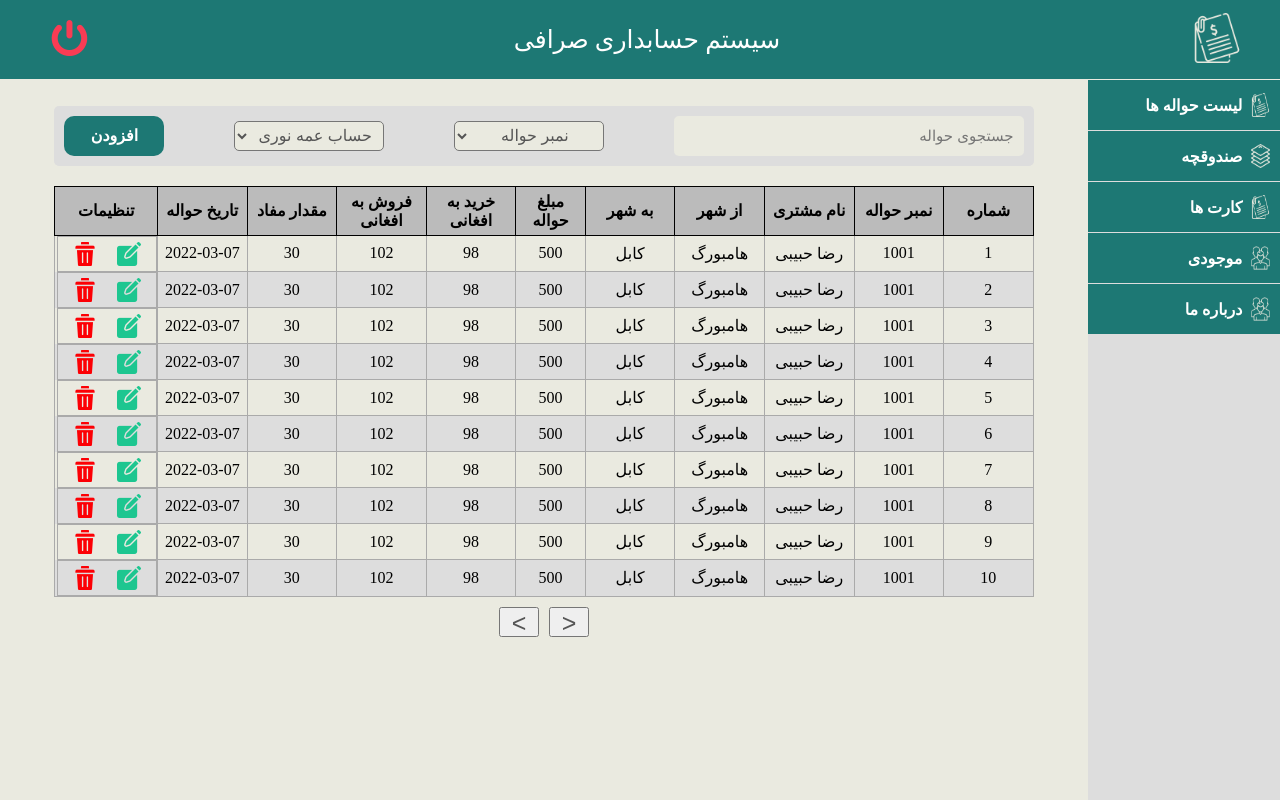
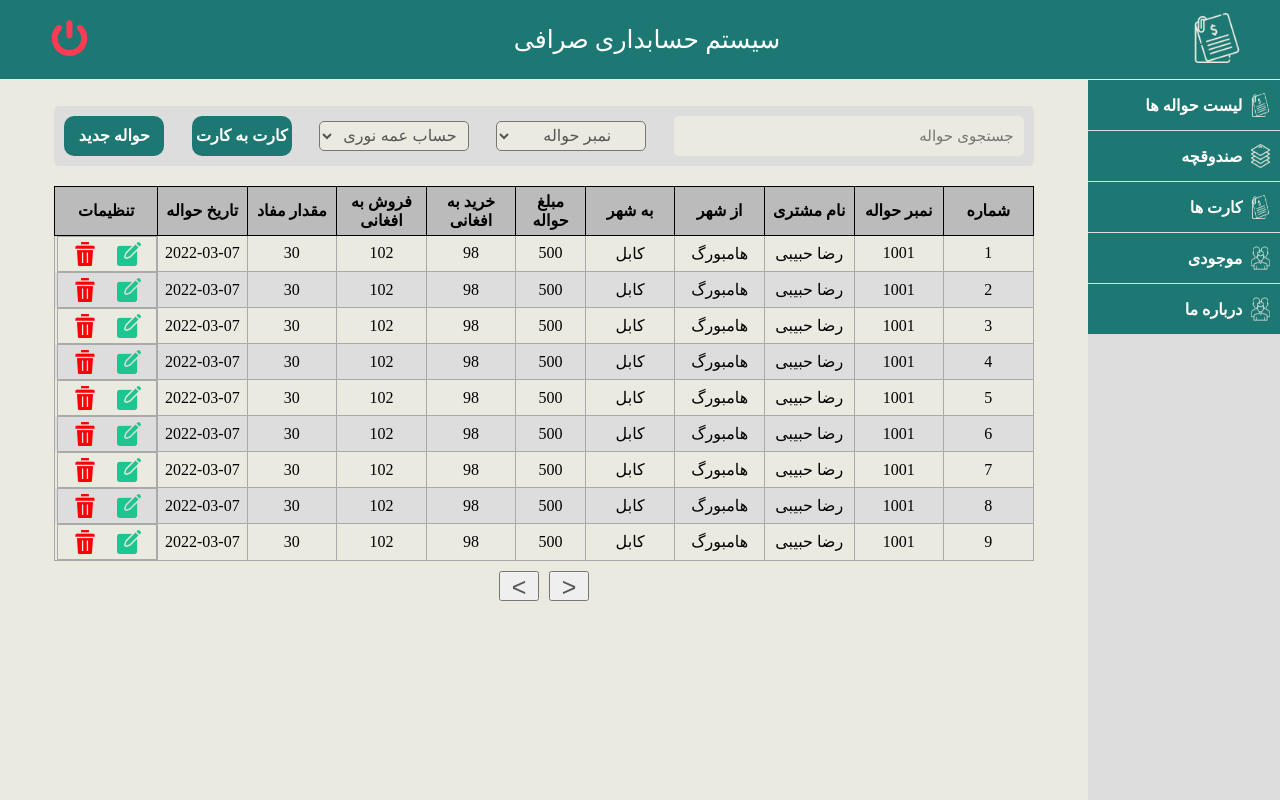
Before and after one commit to RezaHabibi1001/ExchangeFront, a React (Create React App) app: page /home in a window 1280 px wide. Built offline with nearby package versions, Linux system fonts and the light colour scheme.

Commit message:
installing zustand

```diff
--- a/package.json
+++ b/package.json
@@ -10,7 +10,8 @@
     "react-dom": "^18.2.0",
     "react-router-dom": "^6.6.0",
     "react-scripts": "5.0.1",
-    "web-vitals": "^2.1.4"
+    "web-vitals": "^2.1.4",
+    "zustand": "^4.3.2"
   },
   "scripts": {
     "start": "react-scripts start",
--- a/src/Components/Home/Home.jsx
+++ b/src/Components/Home/Home.jsx
@@ -3,11 +3,14 @@ import { Search } from "../StaticComponents/Search";
 import { SideBar } from "../StaticComponents/SideBar";
 import { useState } from "react";
 import "../../Styles/Home/Home.css";
-
+import { useGlobal } from "../../zustand";
 export function Home() {
+  const items = useGlobal((state) => state.items);
+  const handleItems = useGlobal((state) => state.hamdleItems);
   const [cardToCard, setcardToCard] = useState(false);
   const [normaHavala, setNormalHavala] = useState(false);
   const [havalaTypeSelected, setHavalaTypeSelected] = useState("");
+  console.log("havalaTypeSelected", havalaTypeSelected);
   let havalaData = {};
   const [info, setInfo] = useState({
     havalaNumber1: "",
@@ -20,178 +23,46 @@ export function Home() {
     sellPrice: "",
     safeAmount: "",
   });
-  function handleForm(e) {
+  function handleNormalHavala(e) {
     e.preventDefault();
     havalaData = {
-      id: "1",
-      havala_type: e.target.havala_type?.value,
+      havala_type: "normal",
       havala_number1: e.target.havala_number1?.value,
-      havala_number2: e.target.havala_number2?.value || null,
-      from_card: e.target.from_card?.value || null,
-      to_card: e.target.to_card?.value || null,
+      havala_number2: e.target.havala_number2?.value,
+      from_card: null,
+      to_card: null,
       from_city: e.target.from_city?.value,
       to_city: e.target.to_city?.value,
       havala_amount: e.target.havala_amount?.value,
       fromMoney_toMoney: e.target.fromMoney_toMoney?.value,
       purchased_price: e.target.purchased_price?.value,
       sell_price: e.target.sell_price?.value,
-      commision_amount: e.target.commision_amount?.value || 0,
+      commision_amount: e.target.commision_amount?.value,
       safe_amount: e.target.safe_amount?.value,
-      something: e.target.something?.value || null,
     };
-    console.log(havalaData);
+    console.log("normal havala ", havalaData);
+    handleItems([...items, havalaData]);
   }
-  const [data, setData] = useState([
-    {
-      id: "49384934",
-      havala_type: "کارت به کارت",
-      number_havala: "1001",
-      fullName: "رضا حبیبی",
-      from_city: "هامبورگ",
-      to_city: "کابل",
-      purchased_price: 98,
-      sell_price: 102,
-      havala_amount: 500,
-      // safe: ((sell_price - purchased_price) * havala_amount) / purchased_price,
-      commision: 100,
-      safe: 30,
-      havala_date: "2022-03-07",
-    },
-    {
-      id: "49384934",
-      havala_type: "کارت به کارت",
-      number_havala: "1001",
-      fullName: "رضا حبیبی",
-      from_city: "هامبورگ",
-      to_city: "کابل",
+  function handleCardtoCard(e) {
+    e.preventDefault();
+    havalaData = {
+      havala_type: "card_to_card",
+      havala_number1: e.target.havala_number1?.value,
+      havala_number2: null,
+      from_card: e.target.from_card?.value,
+      to_card: e.target.to_card?.value,
+      from_city: e.target.from_city?.value,
+      to_city: e.target.to_city?.value,
+      havala_amount: e.target.havala_amount?.value,
+      fromMoney_toMoney: e.target.fromMoney_toMoney?.value,
+      purchased_price: e.target.purchased_price?.value,
+      commision_amount: 0,
+      sell_price: e.target.sell_price?.value,
+      safe_amount: e.target.safe_amount?.value,
+    };
+    console.log("card to card  data ", havalaData);
+  }
 
-      purchased_price: 98,
-      sell_price: 102,
-      havala_amount: 500,
-      // safe: ((sell_price - purchased_price) * havala_amount) / purchased_price,
-      safe: 30,
-      havala_date: "2022-03-07",
-    },
-    {
-      id: "49384934",
-      havala_type: "کارت به کارت",
-      number_havala: "1001",
-      fullName: "رضا حبیبی",
-      from_city: "هامبورگ",
-      to_city: "کابل",
-
-      purchased_price: 98,
-      sell_price: 102,
-      havala_amount: 500,
-      // safe: ((sell_price - purchased_price) * havala_amount) / purchased_price,
-      safe: 30,
-      havala_date: "2022-03-07",
-    },
-    {
-      id: "49384934",
-      havala_type: "کارت به کارت",
-      number_havala: "1001",
-      fullName: "رضا حبیبی",
-      from_city: "هامبورگ",
-      to_city: "کابل",
-
-      purchased_price: 98,
-      sell_price: 102,
-      havala_amount: 500,
-      // safe: ((sell_price - purchased_price) * havala_amount) / purchased_price,
-      safe: 30,
-      havala_date: "2022-03-07",
-    },
-    {
-      id: "49384934",
-      havala_type: "کارت به کارت",
-      number_havala: "1001",
-      fullName: "رضا حبیبی",
-      from_city: "هامبورگ",
-      to_city: "کابل",
-
-      purchased_price: 98,
-      sell_price: 102,
-      havala_amount: 500,
-      // safe: ((sell_price - purchased_price) * havala_amount) / purchased_price,
-      safe: 30,
-      havala_date: "2022-03-07",
-    },
-    {
-      id: "49384934",
-      havala_type: "کارت به کارت",
-      number_havala: "1001",
-      fullName: "رضا حبیبی",
-      from_city: "هامبورگ",
-      to_city: "کابل",
-
-      purchased_price: 98,
-      sell_price: 102,
-      havala_amount: 500,
-      // safe: ((sell_price - purchased_price) * havala_amount) / purchased_price,
-      safe: 30,
-      havala_date: "2022-03-07",
-    },
-    {
-      id: "49384934",
-      havala_type: "کارت به کارت",
-      number_havala: "1001",
-      fullName: "رضا حبیبی",
-      from_city: "هامبورگ",
-      to_city: "کابل",
-
-      purchased_price: 98,
-      sell_price: 102,
-      havala_amount: 500,
-      // safe: ((sell_price - purchased_price) * havala_amount) / purchased_price,
-      safe: 30,
-      havala_date: "2022-03-07",
-    },
-    {
-      id: "49384934",
-      havala_type: "کارت به کارت",
-      number_havala: "1001",
-      fullName: "رضا حبیبی",
-      from_city: "هامبورگ",
-      to_city: "کابل",
-
-      purchased_price: 98,
-      sell_price: 102,
-      havala_amount: 500,
-      // safe: ((sell_price - purchased_price) * havala_amount) / purchased_price,
-      safe: 30,
-      havala_date: "2022-03-07",
-    },
-    {
-      id: "49384934",
-      havala_type: "کارت به کارت",
-      number_havala: "1001",
-      fullName: "رضا حبیبی",
-      from_city: "هامبورگ",
-      to_city: "کابل",
-
-      purchased_price: 98,
-      sell_price: 102,
-      havala_amount: 500,
-      // safe: ((sell_price - purchased_price) * havala_amount) / purchased_price,
-      safe: 30,
-      havala_date: "2022-03-07",
-    },
-    {
-      id: "49384934",
-      havala_type: "کارت به کارت",
-      number_havala: "1001",
-      fullName: "رضا حبیبی",
-      from_city: "هامبورگ",
-      to_city: "کابل",
-      purchased_price: 98,
-      sell_price: 102,
-      havala_amount: 500,
-      // safe: ((sell_price - purchased_price) * havala_amount) / purchased_price,
-      safe: 30,
-      havala_date: "2022-03-07",
-    },
-  ]);
   return (
     <div className="container">
       <Header />
@@ -207,18 +78,8 @@ export function Home() {
             <span>افزودن حواله جدید</span>
             <img src="bills.png" alt="logo" />
           </div>
-          <form onSubmit={handleForm}>
+          <form onSubmit={handleNormalHavala}>
             <div className="addNormalHavala-body">
-              <select
-                id="havala_type"
-                name="havala_type"
-                className="addNormalHavala-body-input currency-type"
-                onSelect={(value) => setHavalaTypeSelected(value)}
-              >
-                <option>نوعیت حواله را انتخاب نمایید</option>
-                <option value="card_to_card">کارت به کارت</option>
-                <option value="normal">معمولی</option>
-              </select>
               <input
                 type="text"
                 name="havala_number1"
@@ -227,37 +88,12 @@ export function Home() {
                 placeholder="نمبر حواله اول "
                 className="addNormalHavala-body-input"
               />
-              {havalaTypeSelected == "normal" ? (
-                <input
-                  type="text"
-                  name="havala_number2"
-                  id="havala_number2"
-                  defaultValue={info.havalaNumber2}
-                  placeholder="نمبر حواله دوم "
-                  className="addNormalHavala-body-input"
-                />
-              ) : null}
-              <select className="addCardToCard-body-input currency-type">
-                <option>کارت را انتخاب نمایید</option>
-                <option>بانک صادرات --- ۸۴۷۸۳۴۸۳۴۷</option>
-                <option>بانک ملت --- ۸۳۴۹۷۴۸۳۵۴ </option>
-                <option>بانک صادرات --- ۸۴۷۸۳۴۸۳۴۷</option>
-                <option>بانک ملت --- ۸۳۴۹۷۴۸۳۵۴ </option>
-              </select>
               <input
                 type="text"
-                name="from_card"
-                id="from_card"
-                defaultValue={info.havalaNumber1}
-                placeholder="شماره کارت مبدا "
-                className="addNormalHavala-body-input"
-              />
-              <input
-                type="text"
-                name="to_card"
-                id="to_card"
+                name="havala_number2"
+                id="havala_number2"
                 defaultValue={info.havalaNumber2}
-                placeholder="شماره کارت مقصد"
+                placeholder="نمبر حواله دوم "
                 className="addNormalHavala-body-input"
               />
               <input
@@ -350,6 +186,132 @@ export function Home() {
           </form>
         </div>
       ) : null}
+      {cardToCard ? (
+        <div className="addNormalHavala-content">
+          <div className="addNormalHavala-header">
+            <img
+              src="close.png"
+              alt="close"
+              onClick={() => setcardToCard(false)}
+            />
+            <span>افزودن حواله جدید</span>
+            <img src="bills.png" alt="logo" />
+          </div>
+          <form onSubmit={handleCardtoCard}>
+            <div className="addNormalHavala-body">
+              <input
+                type="text"
+                name="havala_number1"
+                id="havala_number1"
+                defaultValue={info.havalaNumber1}
+                placeholder="نمبر حواله اول "
+                className="addNormalHavala-body-input"
+              />
+              <select className="addCardToCard-body-input currency-type">
+                <option>کارت را انتخاب نمایید</option>
+                <option>بانک صادرات --- ۸۴۷۸۳۴۸۳۴۷</option>
+                <option>بانک ملت --- ۸۳۴۹۷۴۸۳۵۴ </option>
+                <option>بانک صادرات --- ۸۴۷۸۳۴۸۳۴۷</option>
+                <option>بانک ملت --- ۸۳۴۹۷۴۸۳۵۴ </option>
+              </select>
+              <input
+                type="text"
+                name="from_card"
+                id="from_card"
+                defaultValue={info.havalaNumber1}
+                placeholder="شماره کارت مبدا "
+                className="addNormalHavala-body-input"
+              />
+              <input
+                type="text"
+                name="to_card"
+                id="to_card"
+                defaultValue={info.havalaNumber2}
+                placeholder="شماره کارت مقصد"
+                className="addNormalHavala-body-input"
+              />
+              <input
+                type="text"
+                name="customer_name"
+                id="customer_name"
+                defaultValue={info.customerName}
+                placeholder="نام مشتری"
+                className="addNormalHavala-body-input"
+              />
+              <input
+                type="text"
+                name="from_city"
+                id="from_city"
+                defaultValue={info.fromCity}
+                placeholder="از شهر "
+                className="addNormalHavala-body-input"
+              />{" "}
+              <input
+                type="text"
+                name="to_city"
+                id="to-city"
+                defaultValue={info.toCity}
+                placeholder="به شهر "
+                className="addNormalHavala-body-input"
+              />{" "}
+              <select
+                id="fromMoney_toMoney"
+                name="fromMoney_toMoney"
+                className="addNormalHavala-body-input currency-type"
+              >
+                <option value="ya">یورو .... افغانی</option>
+                <option value="yt">یورو .... تومان</option>
+                <option value="yd">یورو .... دالر</option>
+                <option value="yk">یورو .... کالدار</option>
+                <option value="yl">یورو .... لیره</option>
+                <option value="da">دالر .... افغانی</option>
+                <option value="dt">دالر .... تومان</option>
+                <option value="dy">دالر .... یورو</option>
+                <option value="dk">دالر .... کالدار</option>
+                <option value="dl">دالر .... لیره</option>
+              </select>
+              <input
+                type="text"
+                name="havala_amount"
+                id="havala_amount"
+                defaultValue={info.havalaAmount}
+                placeholder="مبلغ حواله"
+                className="addNormalHavala-body-input"
+              />{" "}
+              <input
+                type="text"
+                name="purchased_price"
+                id="purchased_price"
+                valdefaultValueue={info.purchasedPrice}
+                placeholder="قیمت خرید"
+                className="addNormalHavala-body-input"
+              />{" "}
+              <input
+                type="text"
+                name="sell_price"
+                id="sell_price"
+                // defaultValue={info.sellPrice}
+                placeholder="قیمت فروش"
+                className="addNormalHavala-body-input"
+              />{" "}
+              <input
+                type="text"
+                name="safe_amount"
+                id="safe_amount"
+                defaultValue={info.safeAmount}
+                placeholder="مقدار مفاد"
+                className="addNormalHavala-body-input"
+              />
+              <input
+                type="submit"
+                value="ثبت حواله"
+                className="addNormalHavala-body-button"
+                name="submit"
+              />
+            </div>
+          </form>
+        </div>
+      ) : null}
 
       <div className="content">
         <div className="havala-container">
@@ -368,9 +330,15 @@ export function Home() {
 
             <span
               className="add-havala btn-user"
+              onClick={() => setcardToCard(true)}
+            >
+              کارت به کارت
+            </span>
+            <span
+              className="add-havala btn-user"
               onClick={() => setNormalHavala(true)}
             >
-              افزودن
+              حواله جدید
             </span>
           </div>
 
@@ -393,7 +361,7 @@ export function Home() {
                   </tr>
                 </thead>
                 <tbody>
-                  {data.map((havala, index) => {
+                  {items.map((havala, index) => {
                     return (
                       <tr>
                         <td>{index + 1}</td>
--- /dev/null
+++ b/src/zustand/index.jsx
@@ -0,0 +1,145 @@
+import create from "zustand";
+
+export const useGlobal = create((set) => ({
+  selectedCategory: "",
+  handleSelectedCategory: (newCategory) =>
+    set({ selectedCategory: newCategory }),
+  items: [
+    {
+      id: "49384934",
+      havala_type: "کارت به کارت",
+      number_havala: "1001",
+      fullName: "رضا حبیبی",
+      from_city: "هامبورگ",
+      to_city: "کابل",
+      purchased_price: 98,
+      sell_price: 102,
+      havala_amount: 500,
+      // safe: ((sell_price - purchased_price) * havala_amount) / purchased_price,
+      commision: 100,
+      safe: 30,
+      havala_date: "2022-03-07",
+    },
+    {
+      id: "49384934",
+      havala_type: "کارت به کارت",
+      number_havala: "1001",
+      fullName: "رضا حبیبی",
+      from_city: "هامبورگ",
+      to_city: "کابل",
+
+      purchased_price: 98,
+      sell_price: 102,
+      havala_amount: 500,
+      // safe: ((sell_price - purchased_price) * havala_amount) / purchased_price,
+      safe: 30,
+      havala_date: "2022-03-07",
+    },
+    {
+      id: "49384934",
+      havala_type: "کارت به کارت",
+      number_havala: "1001",
+      fullName: "رضا حبیبی",
+      from_city: "هامبورگ",
+      to_city: "کابل",
+
+      purchased_price: 98,
+      sell_price: 102,
+      havala_amount: 500,
+      // safe: ((sell_price - purchased_price) * havala_amount) / purchased_price,
+      safe: 30,
+      havala_date: "2022-03-07",
+    },
+
+    {
+      id: "49384934",
+      havala_type: "کارت به کارت",
+      number_havala: "1001",
+      fullName: "رضا حبیبی",
+      from_city: "هامبورگ",
+      to_city: "کابل",
+
+      purchased_price: 98,
+      sell_price: 102,
+      havala_amount: 500,
+      // safe: ((sell_price - purchased_price) * havala_amount) / purchased_price,
+      safe: 30,
+      havala_date: "2022-03-07",
+    },
+    {
+      id: "49384934",
+      havala_type: "کارت به کارت",
+      number_havala: "1001",
+      fullName: "رضا حبیبی",
+      from_city: "هامبورگ",
+      to_city: "کابل",
+
+      purchased_price: 98,
+      sell_price: 102,
+      havala_amount: 500,
+      // safe: ((sell_price - purchased_price) * havala_amount) / purchased_price,
+      safe: 30,
+      havala_date: "2022-03-07",
+    },
+    {
+      id: "49384934",
+      havala_type: "کارت به کارت",
+      number_havala: "1001",
+      fullName: "رضا حبیبی",
+      from_city: "هامبورگ",
+      to_city: "کابل",
+
+      purchased_price: 98,
+      sell_price: 102,
+      havala_amount: 500,
+      // safe: ((sell_price - purchased_price) * havala_amount) / purchased_price,
+      safe: 30,
+      havala_date: "2022-03-07",
+    },
+    {
+      id: "49384934",
+      havala_type: "کارت به کارت",
+      number_havala: "1001",
+      fullName: "رضا حبیبی",
+      from_city: "هامبورگ",
+      to_city: "کابل",
+
+      purchased_price: 98,
+      sell_price: 102,
+      havala_amount: 500,
+      // safe: ((sell_price - purchased_price) * havala_amount) / purchased_price,
+      safe: 30,
+      havala_date: "2022-03-07",
+    },
+    {
+      id: "49384934",
+      havala_type: "کارت به کارت",
+      number_havala: "1001",
+      fullName: "رضا حبیبی",
+      from_city: "هامبورگ",
+      to_city: "کابل",
+
+      purchased_price: 98,
+      sell_price: 102,
+      havala_amount: 500,
+      // safe: ((sell_price - purchased_price) * havala_amount) / purchased_price,
+      safe: 30,
+      havala_date: "2022-03-07",
+    },
+    {
+      id: "49384934",
+      havala_type: "کارت به کارت",
+      number_havala: "1001",
+      fullName: "رضا حبیبی",
+      from_city: "هامبورگ",
+      to_city: "کابل",
+      purchased_price: 98,
+      sell_price: 102,
+      havala_amount: 500,
+      // safe: ((sell_price - purchased_price) * havala_amount) / purchased_price,
+      safe: 30,
+      havala_date: "2022-03-07",
+    },
+  ],
+  handleItems: (newItem) => set({ items: [...newItem] }),
+}));
```
Also changed, not shown: 1 other file (tests, documents, lock files or other folders).
